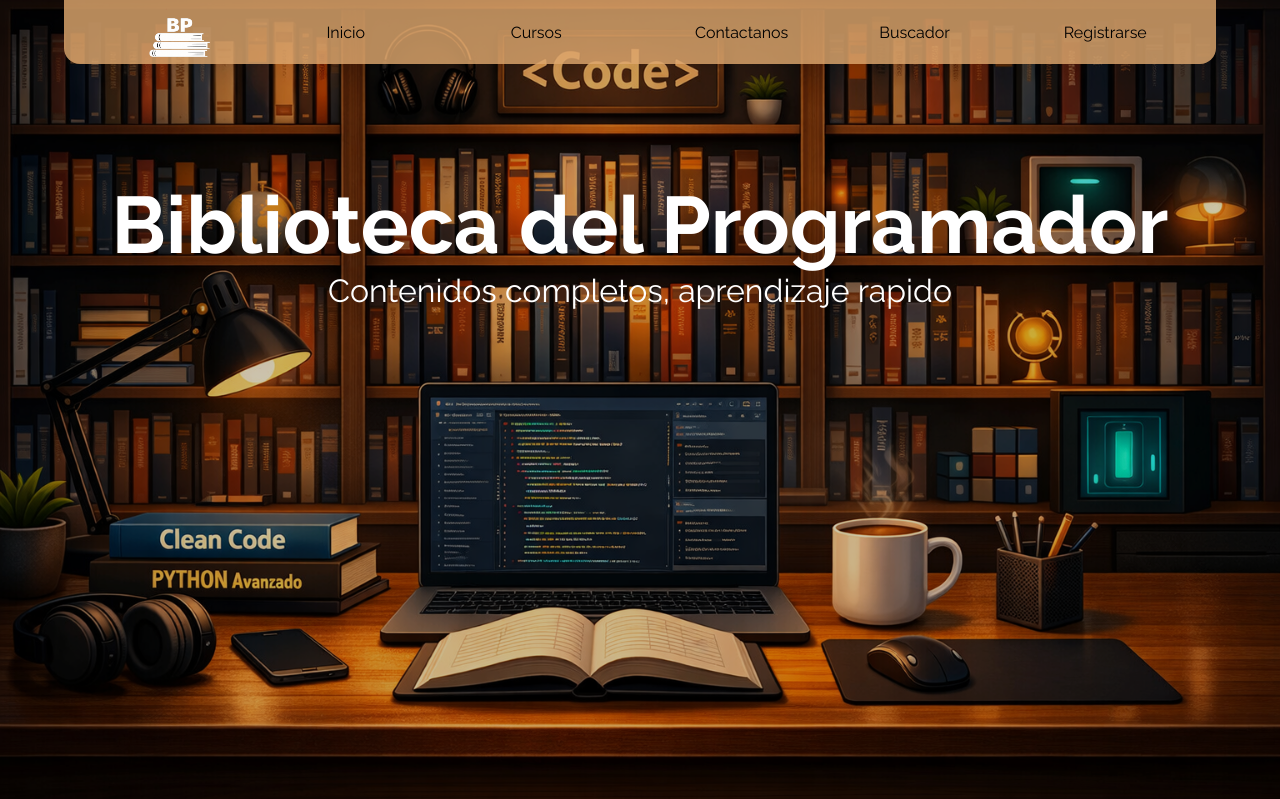
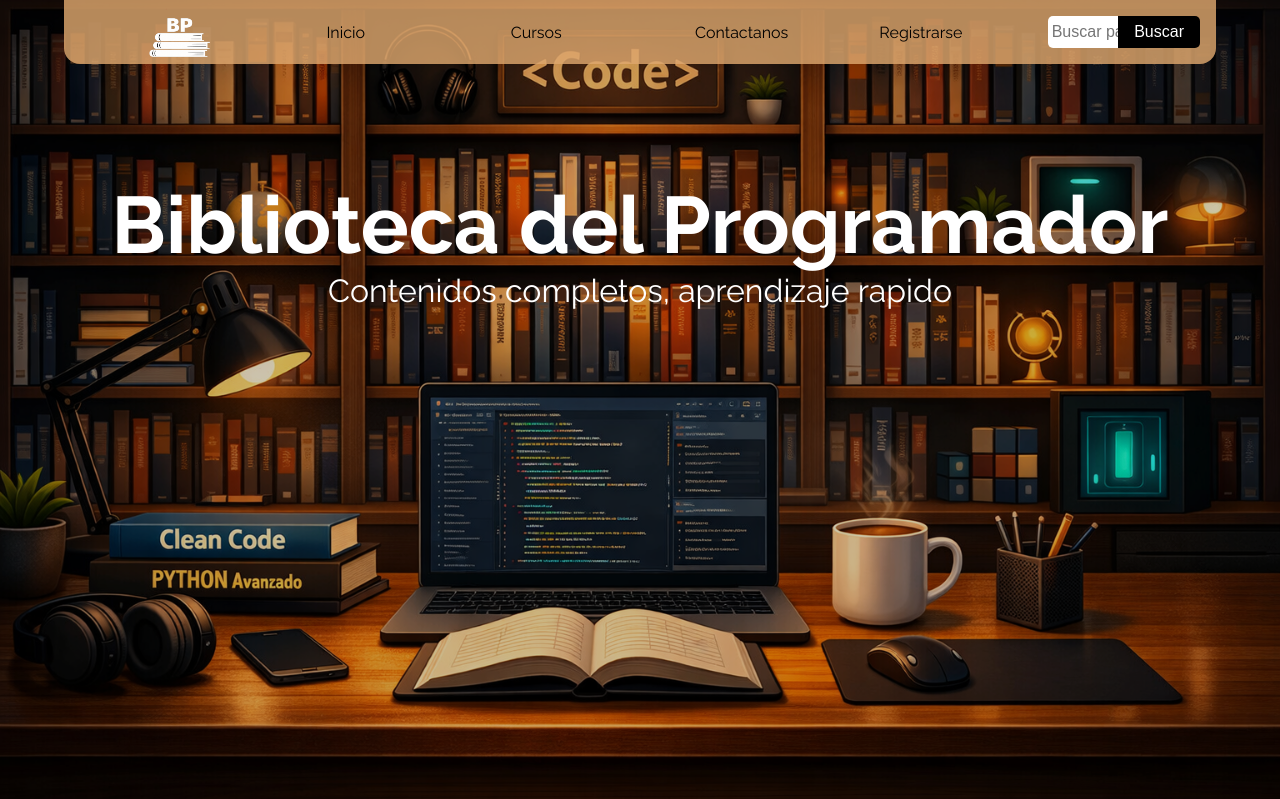
Before and after one commit to RonnyMT08/Plataforma-Cursos, a Flask app: page / in a window 1280 px wide. Shown: the top 799 px of the page. Run offline with Flask 3, Linux system fonts and the light colour scheme.

Commit message:
feat(nav-bar): Implementación de un buscador de palabras para la pagina.

```diff
--- a/Frontend/static/styles/style.css
+++ b/Frontend/static/styles/style.css
@@ -72,9 +72,37 @@ nav {
     transition: all 0.2s ease-in-out;
 }
 
+.nav-barra__botones-btn-buscar{
+    display: flex;
+    flex-direction: row;
+    padding: 1rem;
+}
+.nav-barra__botones-btn-buscar input{
+    padding-block: 0px;
+    border: none;
+    width: 70%;
+    font-size: inherit;
+    padding-inline: 4px 0px;
+    border-radius: 5px 0px 0px 5px;
+}
+
+.nav-barra__botones-btn-buscar button{
+    background-color: black;
+    font-size: inherit;
+    color: white;
+    border: none;
+    cursor: pointer;
+    padding: 0rem 1rem;
+    border-radius: 0px 5px 5px 0px;
+}
 .nav-barra__botones-btn a:hover {
     color: white;
 }
+
+.nav-barra__botones-btn-buscar button:hover{
+
+}
+
 
 /****************************
 FOOTER PIE DE PAGINA
--- a/Frontend/templates/base.html
+++ b/Frontend/templates/base.html
@@ -27,10 +27,11 @@
                     <a href="">Contactanos</a>
                 </div>
                 <div class="nav-barra__botones-btn">
-                    <a href="">Buscador</a>
+                    <a href="">Registrarse</a>
                 </div>
-                <div class="nav-barra__botones-btn">
-                    <a href="">Registrarse</a>
+                <div class="nav-barra__botones-btn-buscar">
+                    <input type="text" id="busqueda" placeholder="Buscar palabra...">
+                    <button onclick="buscar()">Buscar</button>
                 </div>
             </div>
         </div>
```
